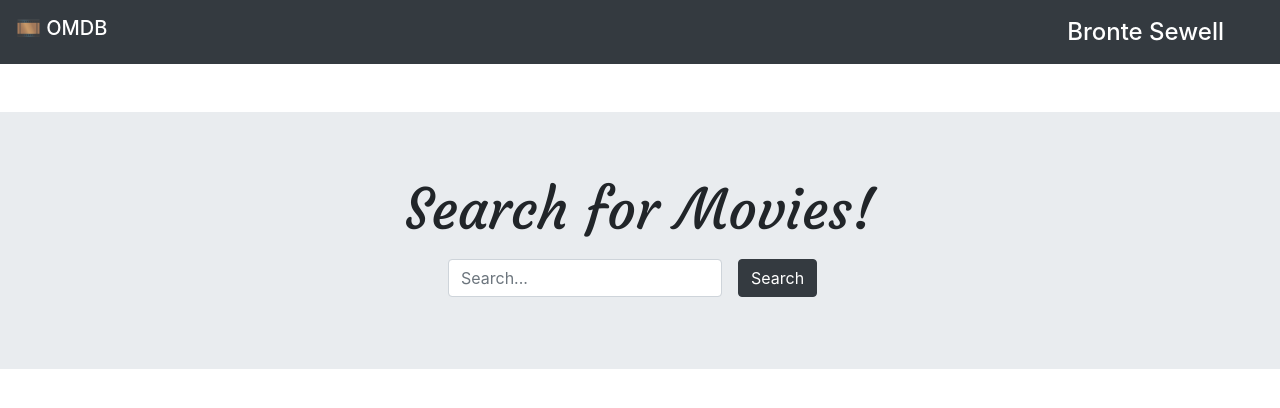
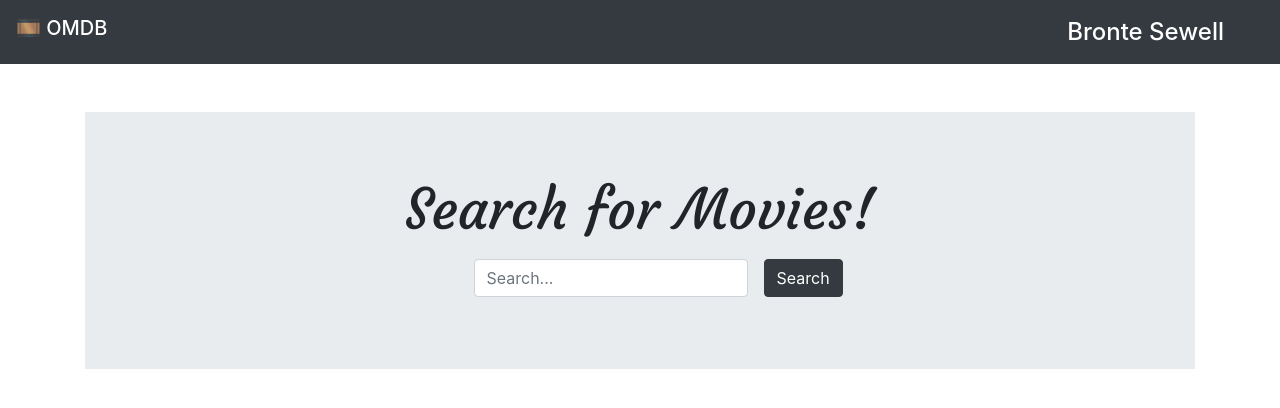
Before and after one commit to Brontesewell/getlost-swe-test-brontesewell, a React (Create React App) app: page / in a window 1280 px wide. Shown: the top 408 px of the page. Built offline with nearby package versions, Linux system fonts and the light colour scheme.

Commit message:
search box completed

```diff
--- a/src/components/MovieHome.js
+++ b/src/components/MovieHome.js
@@ -8,9 +8,9 @@ export class MovieHome extends Component {
 
   render() {
     return (
-      <div className="movie-container">
+      <div className="container">
         <SearchBox />
-        {this.props.loading ? <div class="spinner-border" role="status"><span class="sr-only">Loading...</span></div> : <MoviesList />}
+        {this.props.loading ? <div className="spinner-border" role="status"><span className="sr-only">Loading...</span></div> : <MoviesList />}
       </div>
     );
   }
--- a/src/components/SearchBox.js
+++ b/src/components/SearchBox.js
@@ -10,6 +10,15 @@ import {
 
 export class SearchBox extends Component {
 
+  searchSubmitHandle = (e) => {
+    e.preventDefault();
+    this.props.fetchAllMovies(this.props.subject);
+    this.props.turnLoading();
+  };
+
+  handleSearchChange = (e) => {
+    this.props.movieSearch(e.target.value);
+  };
 
   render() {
     return (
@@ -17,8 +26,8 @@ export class SearchBox extends Component {
           <h1 id="search-title" className="display-4 mb-3">
             Search for Movies!
           </h1>
-          <form id="searchForm"class="form-inline" >
-            <input type="text" className="form-control mb-2" id="search-box" placeholder="Search..." />
+          <form id="searchForm"className="form-inline" onSubmit={this.searchSubmitHandle}>
+            <input type="text" className="form-control mb-2" id="search-box" placeholder="Search..." onChange={this.handleSearchChange} />
             <button type="submit" className="btn btn-dark mb-2 ml-3">Search</button>
           </form>
       </div>
@@ -27,12 +36,14 @@ export class SearchBox extends Component {
 }
 
 const mapStateToProps = state => ({
-
+  subject: state.movie.subject
 });
 
 const mapDispatchToProps = dispatch => {
   return {
-
+    movieSearch: (subject) => dispatch(movieSearch(subject)),
+    fetchAllMovies: (subject) => dispatch(fetchAllMovies(subject)),
+    turnLoading: () => dispatch(turnLoading()),
   }
 }
 
--- a/src/index.css
+++ b/src/index.css
@@ -1,13 +1,14 @@
 body {
   margin: 0;
-  font-family: -apple-system, BlinkMacSystemFont, 'Segoe UI', 'Roboto', 'Oxygen',
-    'Ubuntu', 'Cantarell', 'Fira Sans', 'Droid Sans', 'Helvetica Neue',
+  padding: 0;
+  font-family: -apple-system, BlinkMacSystemFont, "Segoe UI", "Roboto", "Oxygen",
+    "Ubuntu", "Cantarell", "Fira Sans", "Droid Sans", "Helvetica Neue",
     sans-serif;
   -webkit-font-smoothing: antialiased;
   -moz-osx-font-smoothing: grayscale;
 }
 
 code {
-  font-family: source-code-pro, Menlo, Monaco, Consolas, 'Courier New',
+  font-family: source-code-pro, Menlo, Monaco, Consolas, "Courier New",
     monospace;
 }
```
